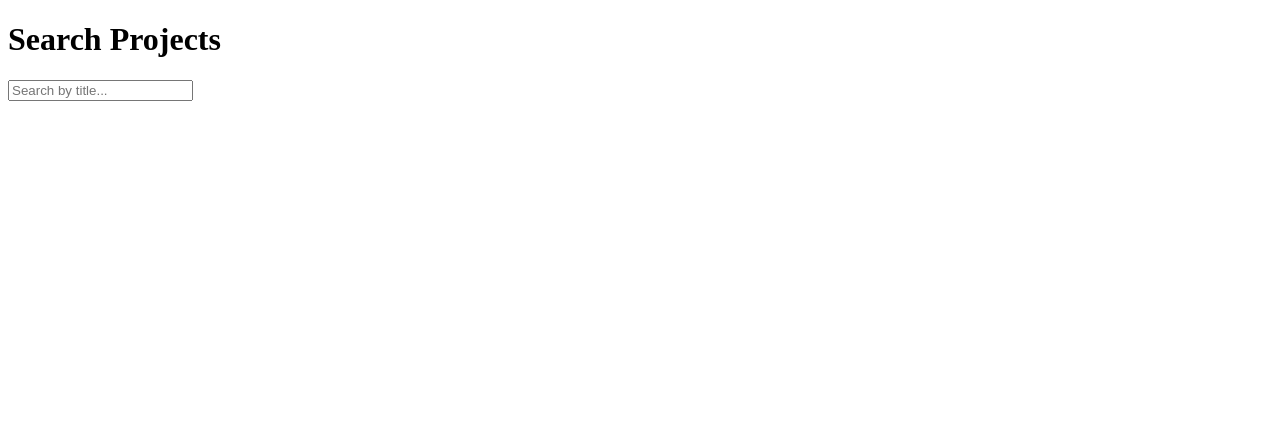
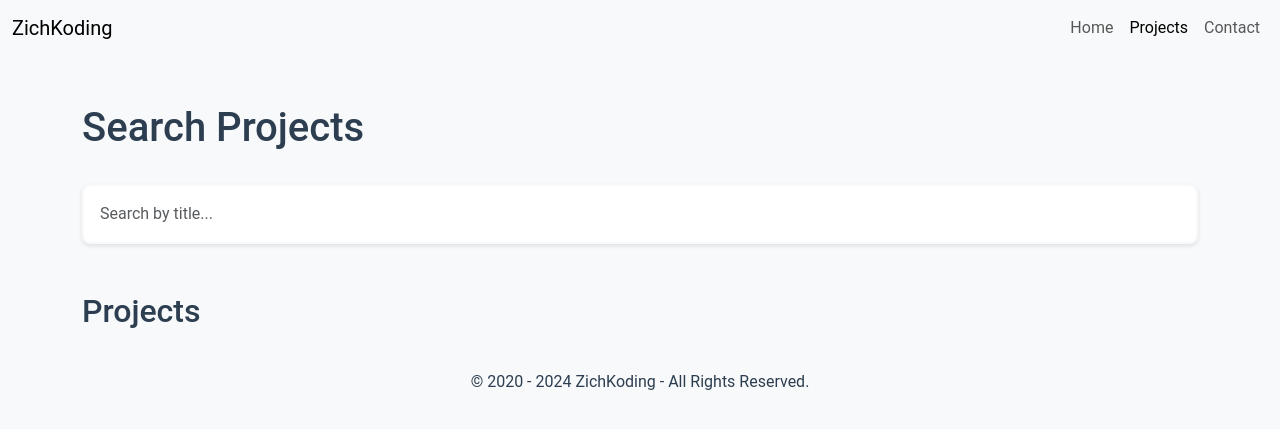
Before and after one commit to ZichKoding/ZichKodingWebsite, a Django app: page /projects/ in a window 1280 px wide. Shown: the top 429 px of the page. Run offline with Django 5.2, Linux system fonts and the light colour scheme; data that the repository does not hold is empty.

Commit message:
Updated some of t the styling and functionality.

```diff
--- a/ZichKodingWebsite/settings.py
+++ b/ZichKodingWebsite/settings.py
@@ -101,7 +101,7 @@ ROOT_URLCONF = 'ZichKodingWebsite.urls'
 TEMPLATES = [
     {
         'BACKEND': 'django.template.backends.django.DjangoTemplates',
-        'DIRS': [],
+        'DIRS': [BASE_DIR / 'templates'],
         'APP_DIRS': True,
         'OPTIONS': {
             'context_processors': [
--- a/projects/models.py
+++ b/projects/models.py
@@ -10,7 +10,10 @@ class Project(models.Model):
     url = models.URLField()
     gh_url = models.URLField()
     is_active = models.BooleanField(default=True)
-    published_date = models.DateTimeField(auto_now_add=True, editable=False)
+    published_date = models.DateTimeField(null=True, blank=True)
+
+    class Meta:
+        ordering = ['-published_date']
 
     def __str__(self):
         return self.title
--- /dev/null
+++ b/projects/static/projects/css/projects.css
@@ -0,0 +1,175 @@
+/* Modern Color Scheme */
+:root {
+    --primary-color: #2c3e50;
+    --secondary-color: #3498db;
+    --accent-color: #e74c3c;
+    --background-color: #f8f9fa;
+    --card-background: #ffffff;
+    --text-color: #2c3e50;
+    --text-muted: #7f8c8d;
+}
+
+/* Base Styles */
+body {
+    background-color: var(--background-color);
+    color: var(--text-color);
+    font-family: 'Roboto', sans-serif;
+}
+
+/* Card Styling */
+.card {
+    transition: transform 0.3s ease, box-shadow 0.3s ease;
+    border: none;
+    border-radius: 12px;
+    box-shadow: 0 4px 6px rgba(0, 0, 0, 0.1);
+    margin-bottom: 2rem;
+}
+
+.card:hover {
+    transform: translateY(-5px);
+    box-shadow: 0 8px 15px rgba(0, 0, 0, 0.2);
+}
+
+.card-img-top {
+    border-top-left-radius: 12px;
+    border-top-right-radius: 12px;
+    height: 200px;
+    object-fit: cover;
+}
+
+.card-body {
+    padding: 1.5rem;
+}
+
+.card-title {
+    color: var(--primary-color);
+    font-weight: 600;
+    margin-bottom: 1rem;
+}
+
+.card-text {
+    color: var(--text-color);
+    line-height: 1.6;
+}
+
+.card-footer {
+    background-color: var(--background-color);
+    border-top: 1px solid rgba(0,0,0,0.05);
+    color: var(--text-muted);
+    font-size: 0.9rem;
+}
+
+/* Button Styling */
+.btn {
+    border-radius: 6px;
+    padding: 0.5rem 1.2rem;
+    font-weight: 500;
+    transition: all 0.3s ease;
+}
+
+.btn-primary {
+    background-color: var(--secondary-color);
+    border-color: var(--secondary-color);
+}
+
+.btn-primary:hover {
+    background-color: #2980b9;
+    border-color: #2980b9;
+    transform: translateY(-2px);
+}
+
+.btn-secondary {
+    background-color: var(--primary-color);
+    border-color: var(--primary-color);
+}
+
+.btn-secondary:hover {
+    background-color: #243442;
+    border-color: #243442;
+    transform: translateY(-2px);
+}
+
+/* Search Bar Styling */
+#search-container {
+    margin: 2rem 0;
+    position: relative;
+}
+
+#search-bar {
+    width: 100%;
+    padding: 1rem;
+    border: 2px solid var(--background-color);
+    border-radius: 8px;
+    font-size: 1rem;
+    transition: all 0.3s ease;
+    box-shadow: 0 2px 4px rgba(0,0,0,0.1);
+}
+
+#search-bar:focus {
+    outline: none;
+    border-color: var(--secondary-color);
+    box-shadow: 0 4px 8px rgba(52, 152, 219, 0.2);
+}
+
+/* Typeahead Results Styling */
+#typeahead-results {
+    position: absolute;
+    width: 100%;
+    background: var(--card-background);
+    border-radius: 8px;
+    box-shadow: 0 4px 12px rgba(0,0,0,0.1);
+    z-index: 1000;
+    max-height: 300px;
+    overflow-y: auto;
+}
+
+.list-group-item {
+    padding: 0.8rem 1rem;
+    border: none;
+    border-bottom: 1px solid rgba(0,0,0,0.05);
+    transition: all 0.2s ease;
+}
+
+.list-group-item:hover {
+    background-color: var(--background-color);
+    cursor: pointer;
+    padding-left: 1.5rem;
+}
+
+/* Grid Layout */
+.row {
+    margin: -1rem;
+}
+
+.col-md-4 {
+    padding: 1rem;
+}
+
+/* Responsive Adjustments */
+@media (max-width: 768px) {
+    .card {
+        margin-bottom: 1rem;
+    }
+
+    #search-bar {
+        padding: 0.8rem;
+    }
+}
+
+/* Custom Scrollbar */
+::-webkit-scrollbar {
+    width: 8px;
+}
+
+::-webkit-scrollbar-track {
+    background: var(--background-color);
+}
+
+::-webkit-scrollbar-thumb {
+    background: var(--secondary-color);
+    border-radius: 4px;
+}
+
+::-webkit-scrollbar-thumb:hover {
+    background: #2980b9;
+}
--- a/projects/templates/projects/projects.html
+++ b/projects/templates/projects/projects.html
@@ -1,26 +1,54 @@
-<!DOCTYPE html>
-<html>
-<head>
-    <title>Projects</title>
-    <script src="https://code.jquery.com/jquery-3.6.0.min.js"></script>
-</head>
-<body>
-    <h1>Search Projects</h1>
-    <input type="text" id="search-bar" placeholder="Search by title...">
-    <ul id="typeahead-results"></ul>
+{% extends 'base.html' %}
+{% load static %}
 
+{% block title %}Projects - ZichKoding{% endblock %}
+
+{% block extra_head %}
+    <!-- Custom CSS for Projects -->
+    <link href="{% static 'projects/css/projects.css' %}" rel="stylesheet">
+{% endblock %}
+
+{% block content %}
+    <h1 class="mb-4">Search Projects</h1>
+    <div id="search-container" class="mb-3">
+        <input type="text" id="search-bar" class="form-control" placeholder="Search by title...">
+        <ul id="typeahead-results" class="list-group mt-2"></ul>
+    </div>
+
+    <h2 class="mt-5">Projects</h2>
+    <div class="row" id="projects-list">
+        {% for project in projects %}
+            <div class="col-md-4">
+                <div class="card">
+                    <img src="{{ project.image.url }}" class="card-img-top" alt="{{ project.title }}">
+                    <div class="card-body">
+                        <h5 class="card-title">{{ project.title }}</h5>
+                        <p class="card-text">{{ project.description }}</p>
+                        <a href="{{ project.url }}" class="btn btn-primary" target="_blank">View Project</a>
+                        <a href="{{ project.gh_url }}" class="btn btn-secondary" target="_blank">GitHub</a>
+                    </div>
+                    <div class="card-footer text-muted">
+                        Published on {{ project.published_date|date:"F j, Y" }}
+                    </div>
+                </div>
+            </div>
+        {% endfor %}
+    </div>
+{% endblock %}
+
+{% block extra_scripts %}
     <script>
         $(document).ready(function(){
             $('#search-bar').on('input', function(){
                 let query = $(this).val();
                 if(query.length > 2){
                     $.ajax({
-                        url: '/projects/search/typeahead/',
+                        url: '{% url "project-typeahead" %}',
                         data: {'query': query},
                         success: function(data){
                             $('#typeahead-results').empty();
                             data.forEach(function(item){
-                                $('#typeahead-results').append('<li>' + item + '</li>');
+                                $('#typeahead-results').append('<li class="list-group-item">' + item + '</li>');
                             });
                         }
                     });
@@ -30,5 +58,4 @@
             });
         });
     </script>
-</body>
-</html>
+{% endblock %}
--- a/projects/views.py
+++ b/projects/views.py
@@ -14,18 +14,22 @@ class ProjectView:
 
 class ProjectListView(View):
     def get(self, request):
-        projects = ProjectView.get_three_random_active_projects()
+        # Order projects by published_date descending (newest first)
+        projects = Project.objects.filter(is_active=True).order_by('-published_date')
         return render(request, 'projects/projects.html', {'projects': projects})
 
 class ProjectSearchView(View):
     def get(self, request):
         query = request.GET.get('query', '')
-        projects = Project.objects.filter(title__icontains=query, is_active=True)
+        projects = Project.objects.filter(title__icontains=query, is_active=True).order_by('-published_date')
         return render(request, 'projects/search_results.html', {'projects': projects})
 
 class ProjectTypeAheadView(View):
     def get(self, request):
         query = request.GET.get('query', '')
-        projects = Project.objects.filter(title__icontains=query, is_active=True)[:5]
+        projects = Project.objects.filter(
+            title__icontains=query,
+            is_active=True
+        ).order_by('-published_date')[:5]  # Ensure descending order
         project_titles = list(projects.values_list('title', flat=True))
         return JsonResponse(project_titles, safe=False)
--- /dev/null
+++ b/templates/base.html
@@ -0,0 +1,39 @@
+{% load static %}
+<!DOCTYPE html>
+<html lang="en">
+<head>
+    <title>{% block title %}ZichKoding{% endblock %}</title>
+    <!-- Bootstrap CSS -->
+    <link href="https://cdn.jsdelivr.net/npm/bootstrap@5.3.0/dist/css/bootstrap.min.css" rel="stylesheet">
+    <!-- Custom CSS -->
+    <link href="{% static 'css/styles.css' %}" rel="stylesheet">
+    {% block extra_head %}{% endblock %}
+    {% block css %}{% endblock %}
+</head>
+<body>
+    <header>
+        <!-- Navigation -->
+    </header>
+
+    <main>
+        <!-- Header -->
+        {% include 'includes/header.html' %}
+
+        <!-- Main Content -->
+        <div class="container my-5">
+            {% block content %}{% endblock %}
+        </div>
+    </main>
+
+    <footer>
+        <!-- Footer content -->
+        {% include 'includes/footer.html' %}
+    </footer>
+
+    <!-- Scripts -->
+    <script src="https://code.jquery.com/jquery-3.6.0.min.js"></script>
+    <!-- Bootstrap JS Bundle -->
+    <script src="https://cdn.jsdelivr.net/npm/bootstrap@5.3.0/dist/js/bootstrap.bundle.min.js"></script>
+    {% block extra_scripts %}{% endblock %}
+</body>
+</html>
--- /dev/null
+++ b/templates/includes/footer.html
@@ -0,0 +1,5 @@
+<footer class="bg-light text-center text-lg-start">
+    <div class="text-center p-3">
+        © 2020 - {% now "Y" %} ZichKoding - All Rights Reserved.
+    </div>
+</footer>
--- /dev/null
+++ b/templates/includes/header.html
@@ -0,0 +1,25 @@
+<nav class="navbar navbar-expand-lg navbar-light bg-light">
+    <div class="container-fluid">
+        <a class="navbar-brand" href="{% url 'home' %}">ZichKoding</a>
+        <button class="navbar-toggler" type="button" data-bs-toggle="collapse" data-bs-target="#navbarNav"
+                aria-controls="navbarNav" aria-expanded="false" aria-label="Toggle navigation">
+            <span class="navbar-toggler-icon"></span>
+        </button>
+        <div class="collapse navbar-collapse" id="navbarNav">
+            <ul class="navbar-nav ms-auto">
+                <li class="nav-item">
+                    <a class="nav-link {% if request.resolver_match.url_name == 'home' %}active{% endif %}"
+                       href="{% url 'home' %}">Home</a>
+                </li>
+                <li class="nav-item">
+                    <a class="nav-link {% if request.resolver_match.url_name == 'project-list' %}active{% endif %}"
+                       href="{% url 'project-list' %}">Projects</a>
+                </li>
+                <li class="nav-item">
+                    <a class="nav-link {% if request.resolver_match.url_name == 'home' %}active{% endif %}"
+                       href="{% url 'home' %}">Contact</a>
+                </li>
+            </ul>
+        </div>
+    </div>
+</nav>
```
Also changed, not shown: home/static/home/css/home.css (added, +19 -0 lines), home/templates/home/index.html (+10 -52 lines), projects/templates/projects/search_results.html (+28 -6 lines), projects/tests/test_projects/test_admin.py (+7 -2 lines), projects/tests/test_projects/test_model.py (+0 -5 lines), projects/tests/test_projects/test_view.py (+138 -106 lines), static/css/style.css (added, +28 -0 lines).
